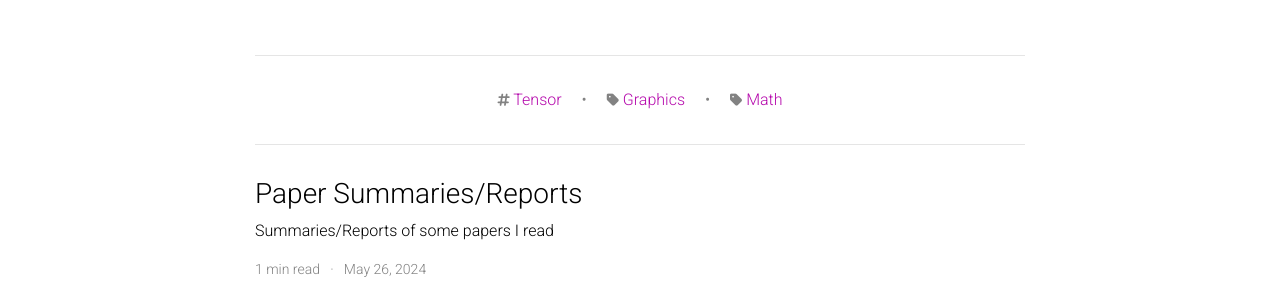
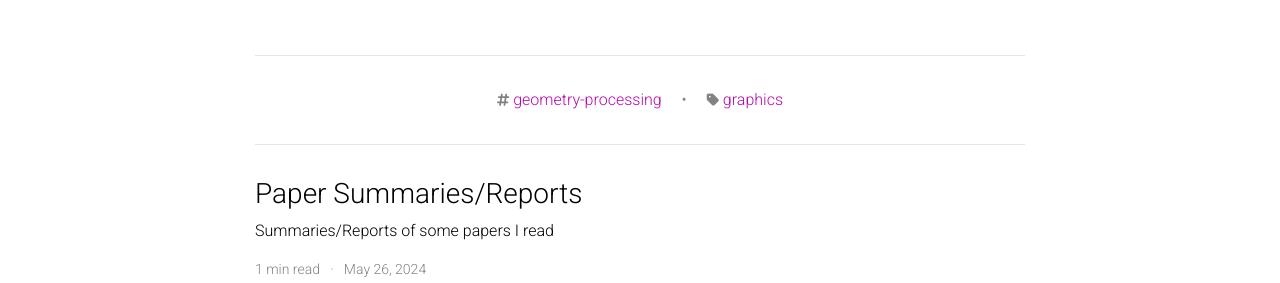
Before and after one commit to H-YWu/H-YWu.github.io, a Jekyll site: the page built from blog/index.html, in a window 1280 px wide. Shown: the part 280-563 px from the top of the page. Built offline with Jekyll 4.4.1, drawn with Linux system fonts in a browser that asks for light colours; the list of posts is cut into pages by our own code; comment, search, counter and statistics services are not loaded; a style sheet for code colours, icons or effects is not loaded.

Commit message:
update: post

```diff
--- a/_config.yml
+++ b/_config.yml
@@ -263,8 +263,8 @@
     tag: '/blog/tag/:name/'
     category: '/blog/category/:name/'
 
-display_tags: ['Tensor'] # these tags will be displayed on the front page of your blog
-display_categories: ['Graphics', 'Math'] # these categories will be displayed on the front page of your blog
+display_tags: ['geometry-processing'] # these tags will be displayed on the front page of your blog
+display_categories: ['graphics'] # these categories will be displayed on the front page of your blog
 
 # -----------------------------------------------------------------------------
 # Jekyll Scholar
@@ -272,8 +272,8 @@
 
 scholar:
 
-  last_name: [Einstein]
-  first_name: [Albert, A.]
+  last_name: [Wu]
+  first_name: [Haoyang]
 
   style: apa
   locale: en
```
